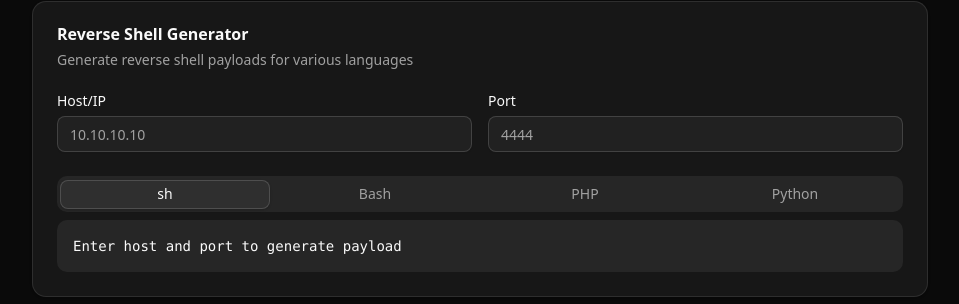
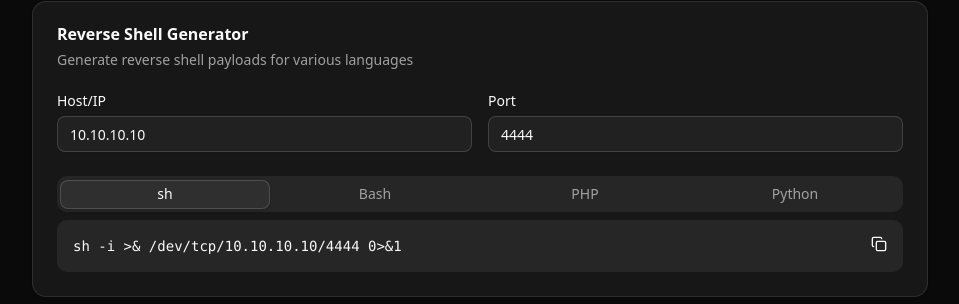
Before and after one commit to UmmItKin/offensive-web, an Astro site: page / in a window 1280 px wide. Shown: the part 135-439 px from the top of the page, without its empty margins (160-1119 px from the left). Built offline with nearby package versions, Linux system fonts and the light colour scheme; Astro itself is replaced by a stand-in of ours.

Commit message:
chore: set default values for host and port

```diff
--- a/src/components/ReverseShellGenerator.tsx
+++ b/src/components/ReverseShellGenerator.tsx
@@ -7,8 +7,8 @@ import { Tabs, TabsContent, TabsList, TabsTrigger } from "@/components/ui/tabs";
 import { Copy, Check } from "lucide-react";
 
 export function ReverseShellGenerator() {
-  const [host, setHost] = useState("");
-  const [port, setPort] = useState("");
+  const [host, setHost] = useState("10.10.10.10");
+  const [port, setPort] = useState("4444");
   const [copied, setCopied] = useState<string | null>(null);
 
   const shells = {
```
